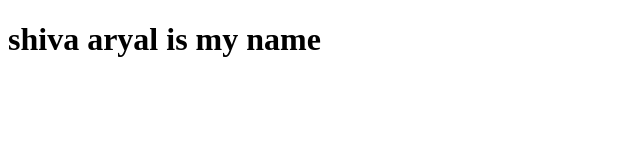
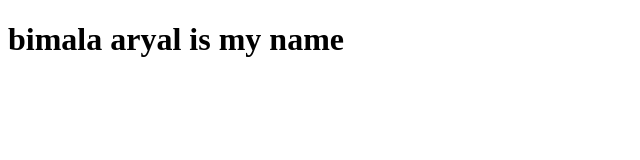
Before and after one commit to demoSaroj/demoRepo, a website: page index.html in a window 1280 px wide. Shown: the whole page, without its empty margins (0-640 px from the left). Drawn offline with Linux system fonts and the light colour scheme.

Commit message:
updare:bimlal

```diff
--- a/index.html
+++ b/index.html
@@ -6,6 +6,6 @@
    <title>Document</title>
 </head>
 <body>
-   <h1>shiva aryal is my name</h1>
+   <h1>bimala aryal is my name</h1>
 </body>
 </html>
```
